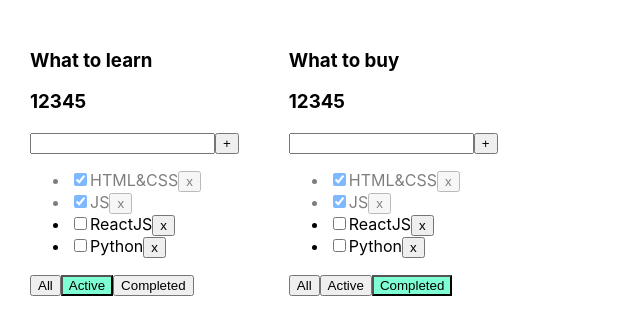
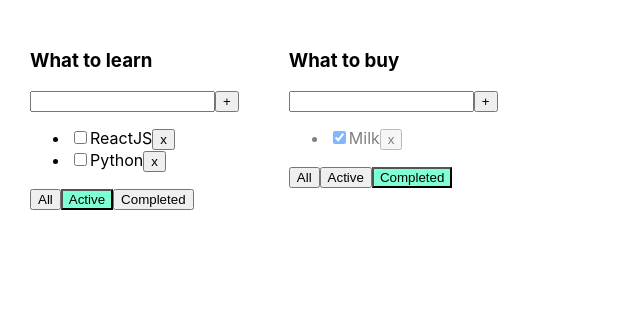
Before and after one commit to leonraz58/todolist, a React (Create React App) app: page / in a window 1280 px wide. Shown: the top 334 px of the page, without its empty margins (0-640 px from the left). Built offline with nearby package versions, Linux system fonts and the light colour scheme.

Commit message:
05 update tasks

```diff
--- a/src/App.tsx
+++ b/src/App.tsx
@@ -15,62 +15,86 @@
 
 function App() {
 
-    let [tasks, setTasks] = useState<Array<TaskType>>([
+    let todolistId1 = v1()
+    let todolistId2 = v1()
+
+    let [todolists, setTodolists] = useState<TodolistType[]>([
+        {id: todolistId1, title: "What to learn", filter: "active"},
+        {id: todolistId2, title: "What to buy", filter: "completed"}
+    ])
+
+    let [tasksObj, setTasksObj] = useState({
+            [todolistId1]:
+                [
                     {id: v1(), title: "HTML&CSS", isDone: true},
                     {id: v1(), title: "JS", isDone: true},
                     {id: v1(), title: "ReactJS", isDone: false},
                     {id: v1(), title: "Python", isDone: false}
-    ]);
-    let [filter, setFilter] = useState<filterValuesType>("all")
+                ],
+            [todolistId2]:
+                [
+                    {id: v1(), title: "Book", isDone: false},
+                    {id: v1(), title: "Milk", isDone: true},
 
-    /*let tasks = arr[0];
-    let setTasks = arr[1];*/
+                ]
+        }
+    )
 
-    function removeTask(idtodelete: string) {
+    function removeTask(idtodelete: string, todolistId:string) {
+        let tasks = tasksObj[todolistId]
         let filteredTasks = tasks.filter(t => t.id !== idtodelete)
-        setTasks(filteredTasks);
+        tasksObj[todolistId] = filteredTasks
+
+        setTasksObj({...tasksObj});
     }
 
-    function addTask(title: string) {
+    function addTask(title: string, todolistId:string) {
+        let tasks = tasksObj[todolistId]
         let newTask = {id: v1(), title: title, isDone: false}
         let newtasks = [newTask, ...tasks]
-        setTasks(newtasks)
+        tasksObj[todolistId]=newtasks
+        setTasksObj({...tasksObj})
     }
 
-    function changeFilter(value: filterValuesType) {
-        setFilter(value)
+    function changeFilter(value: filterValuesType, todolistId: string) {
+        let todolist = todolists.find(tl => tl.id === todolistId)
+        if (todolist) {
+            todolist.filter = value
+            setTodolists([...todolists])
+        }
     }
 
-    function changeStatus(taskId: string, isDone: boolean) {
+    function changeStatus(taskId: string, isDone: boolean, todolistId:string) {
+        let tasks = tasksObj[todolistId]
         let task = tasks.find(t => t.id === taskId)
         if (task) {
             task.isDone = isDone;
+            setTasksObj({...tasksObj})
         }
         //let copy = [...tasks]
-        setTasks([...tasks])
-    }
 
-    let tasksForTodolist = tasks
-    if (filter === "completed") {
-        tasksForTodolist = tasks.filter(t => t.isDone === true)
-    }
-    if (filter === "active") {
-        tasksForTodolist = tasks.filter(t => t.isDone === false)
     }
 
 
-    let todolists: TodolistType[] = [
-        {id: v1(), title: "What to learn", filter: "active"},
-        {id: v1(), title: "What to buy", filter: "completed"}
-    ]
 
     return (
         <div className="App">
 
-            {todolists.map((tl)=>{
-                return(
-                    <Todolist title={tl.title}
-                                   truck2={12345}
+            {todolists.map((tl) => {
+
+                let tasksForTodolist = tasksObj[tl.id]
+                if (tl.filter === "completed") {
+                    tasksForTodolist = tasksForTodolist.filter(t => t.isDone === true)
+                }
+                if (tl.filter === "active") {
+                    tasksForTodolist = tasksForTodolist.filter(t => t.isDone === false)
+                }
+
+                return (
+                    <Todolist
+                        key={tl.id}
+                        id={tl.id}
+                        title={tl.title}
                         tasks={tasksForTodolist}
                         removeTask={removeTask}
                         changeFilter={changeFilter}
--- a/src/Todolist.tsx
+++ b/src/Todolist.tsx
@@ -2,13 +2,13 @@
 import {filterValuesType} from "./App";
 
 type PropsType = {
+    id: string
     title: string;
-    truck2?: number;
     tasks: Array<TaskType>
-    removeTask: (idtodelete: string) => void
-    changeFilter: (value: filterValuesType) => void
-    addTask: (title: string) => void
-    changeTaskStatus: (taskId: string, isDone: boolean) => void
+    removeTask: (idtodelete: string, todolistId:string) => void
+    changeFilter: (value: filterValuesType, todolistId: string) => void
+    addTask: (title: string, todolistId:string) => void
+    changeTaskStatus: (taskId: string, isDone: boolean, todolistId: string) => void
     filter:filterValuesType
 }
 
@@ -29,7 +29,7 @@
     const onKeyPressHandler = (e: KeyboardEvent<HTMLInputElement>) => {
         setError(null)
         if (e.ctrlKey && e.charCode === 13) {
-            props.addTask(newTaskTitle);
+            props.addTask(newTaskTitle, props.id);
             setNewTaskTitle('');
         }
     }
@@ -37,25 +37,24 @@
         if (newTaskTitle.trim() === '') {
             setError('Title is required')
         } else {
-            props.addTask(newTaskTitle)
+            props.addTask(newTaskTitle, props.id)
             setNewTaskTitle('');
         }
     }
 
     const onAllClickHandler = () => {
-        props.changeFilter("all")
+        props.changeFilter("all", props.id)
     }
     const onActiveClickHandler = () => {
-        props.changeFilter("active")
+        props.changeFilter("active", props.id)
     }
     const onCompletedClickHandler = () => {
-        props.changeFilter("completed")
+        props.changeFilter("completed", props.id)
     }
 
     return (
         <div>
             <h3>{props.title}</h3>
-            <h3>{props.truck2}</h3>
             <div>
                 <input value={newTaskTitle}
                        onChange={onNewTitleChangeHandler}
@@ -70,10 +69,10 @@
             <ul>
                 {props.tasks.map((el: TaskType) => {
                     const onRemoveHandler = () => {
-                        props.removeTask(el.id)
+                        props.removeTask(el.id, props.id)
                     }
                     const onChangeHandler = (e: ChangeEvent<HTMLInputElement>) => {
-                        props.changeTaskStatus(el.id, e.currentTarget.checked)
+                        props.changeTaskStatus(el.id, e.currentTarget.checked, props.id)
                     }
 
                     return (
```
Lines whose indentation alone changed are shown as unchanged.
